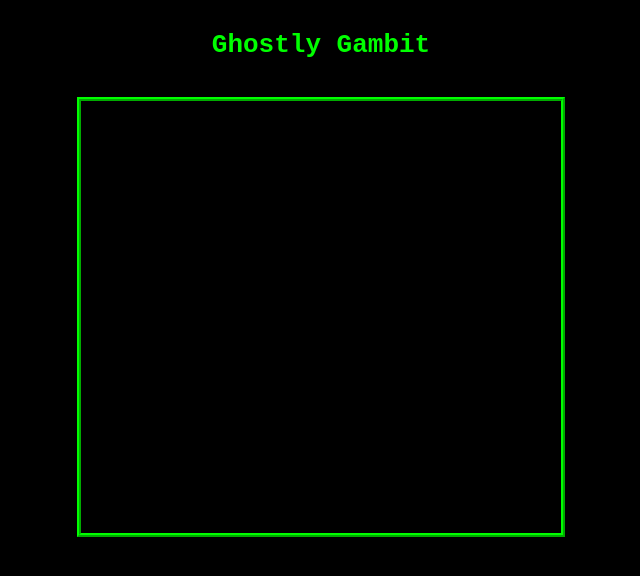
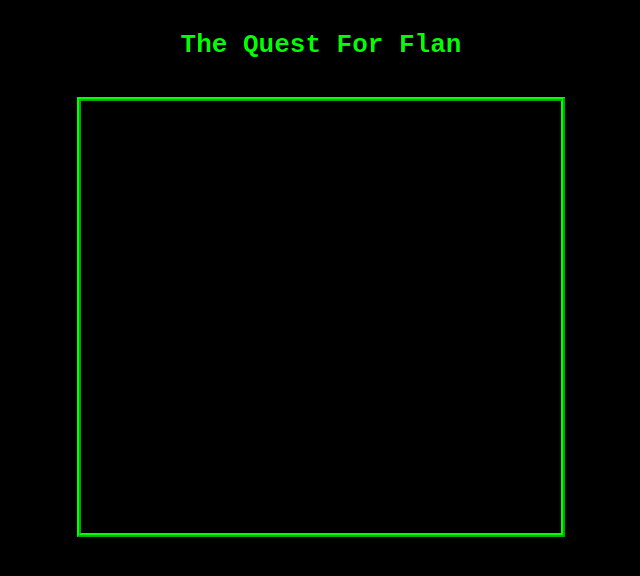
Before and after one commit to DiegoSWF/The-Quest-for-Flan, a plain HTML site: page index.html in a window 1280 px wide. Shown: the whole page, without its empty margins (319-959 px from the left). Drawn offline with Linux system fonts and the light colour scheme.

Commit message:
Update index.html

```diff
--- a/index.html
+++ b/index.html
@@ -33,7 +33,7 @@
 </head>
 <body>
 
-  <h1>Ghostly Gambit</h1>
+  <h1>The Quest For Flan</h1>
   <div id="game"></div>
 
   <script>
```
